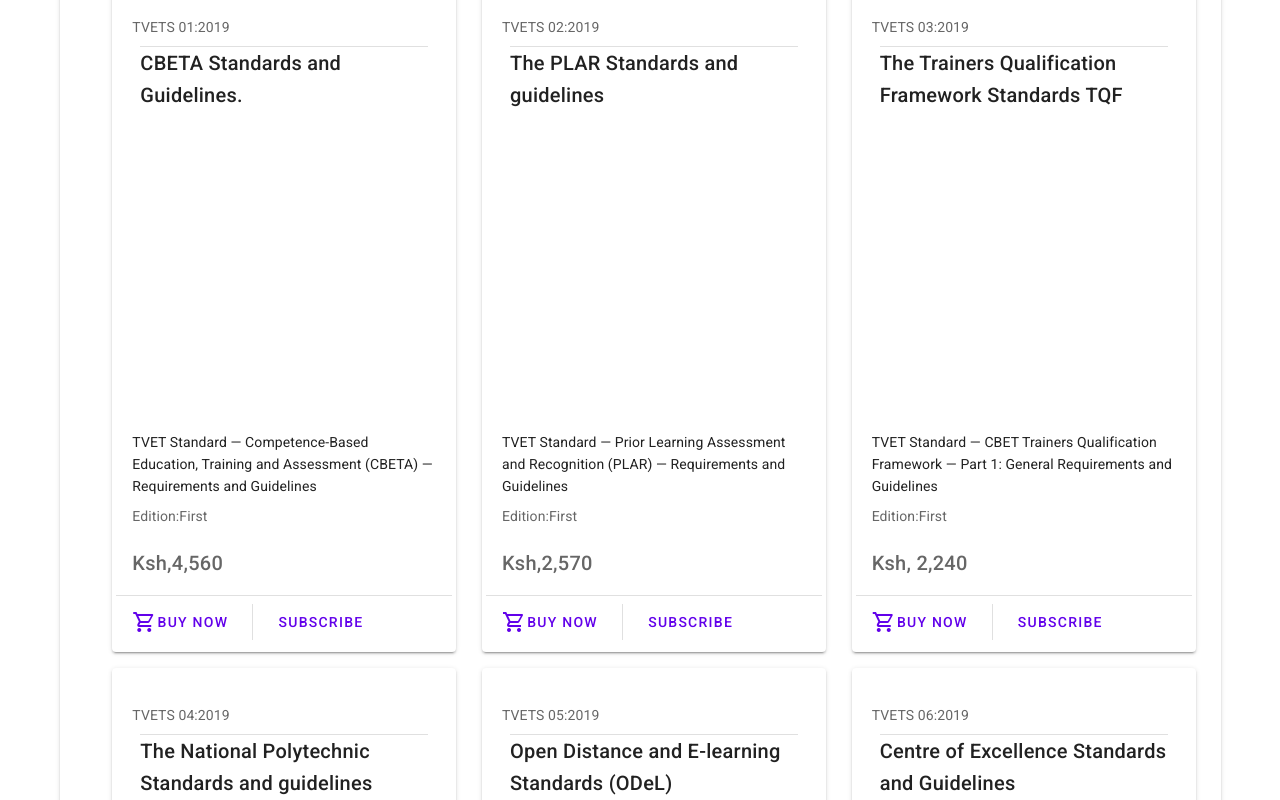
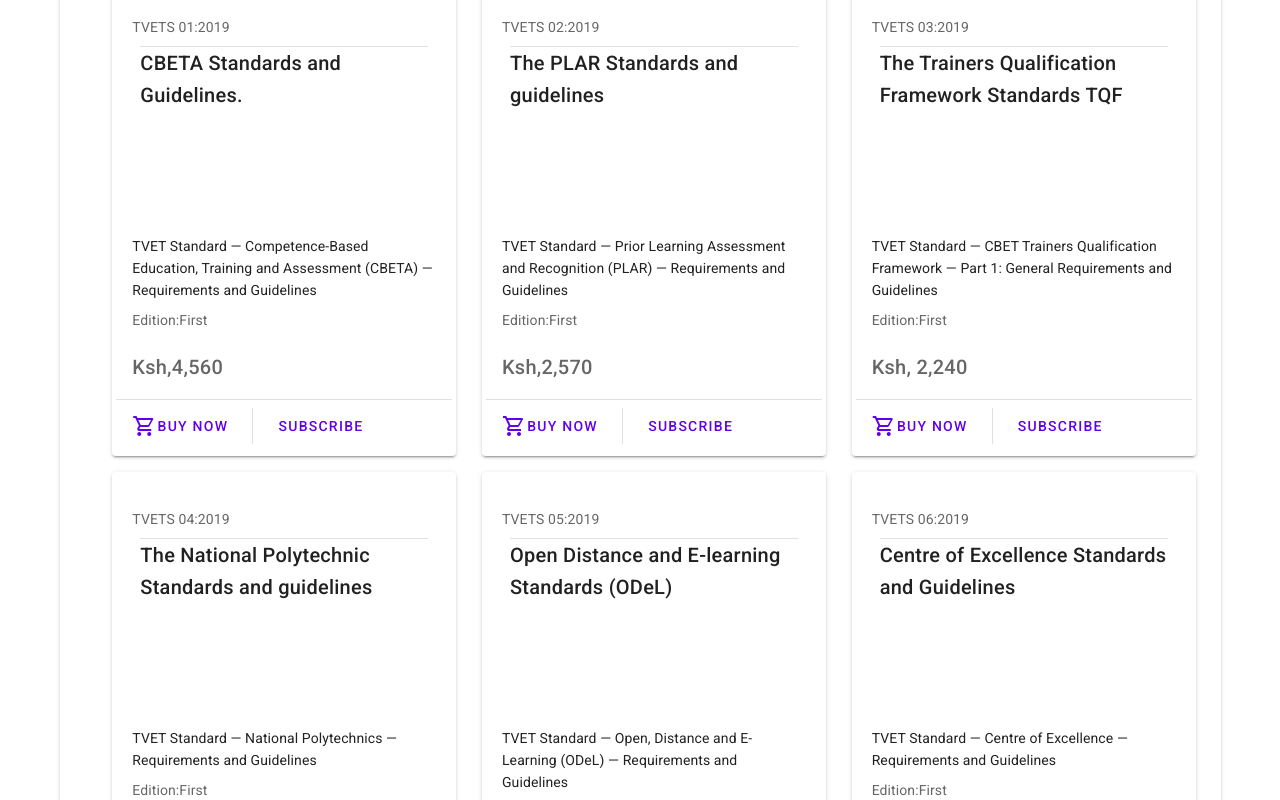
Before and after one commit to PitaKibunja/web-v-ix, a Vue app: page /standards in a window 1280 px wide. Shown: the part 280-1080 px from the top of the page. Built offline with nearby package versions, Linux system fonts and the light colour scheme.

Commit message:
finished standards section

```diff
--- a/src/components/DepartmentsInfo/Standards.vue
+++ b/src/components/DepartmentsInfo/Standards.vue
@@ -47,13 +47,12 @@
           {{ std.title }}
         </router-link>
       </p>
-      <p>
-           <v-row class="d-flex justify-center mb-1 pt-1" width="200" flat>
 
-          <v-img small src="../../assets/tveta_logo.png"></v-img>
-          </v-row>
-
-      </p>
+        <v-row class="d-flex justify-center ma-1  pa-1">
+                       <v-card width="100" flat color="white">
+               <v-img  src="../../assets/tveta_logo.png"></v-img>
+           </v-card>
+        </v-row>
       <div class="text--primary">
              {{ std.content }}
       </div>
```
